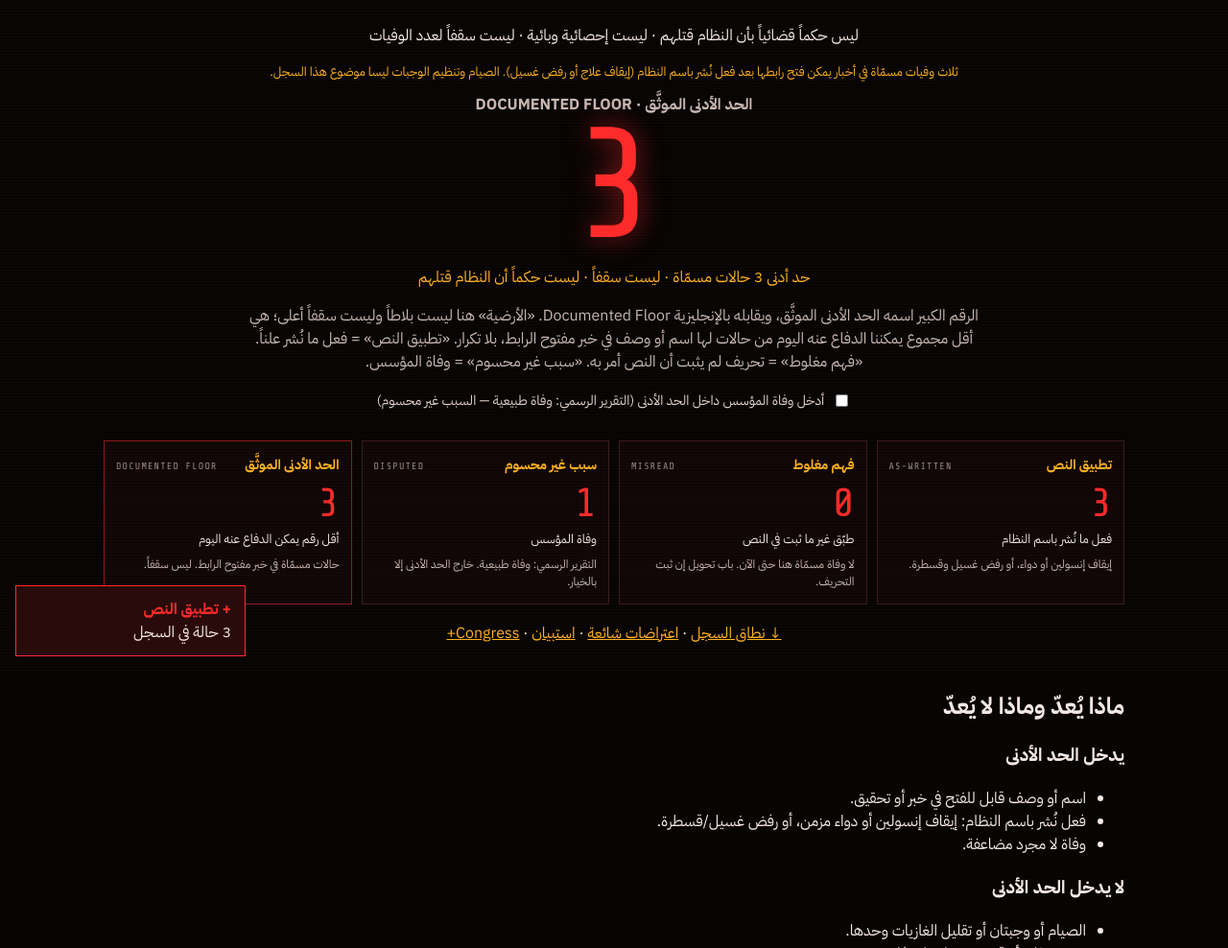
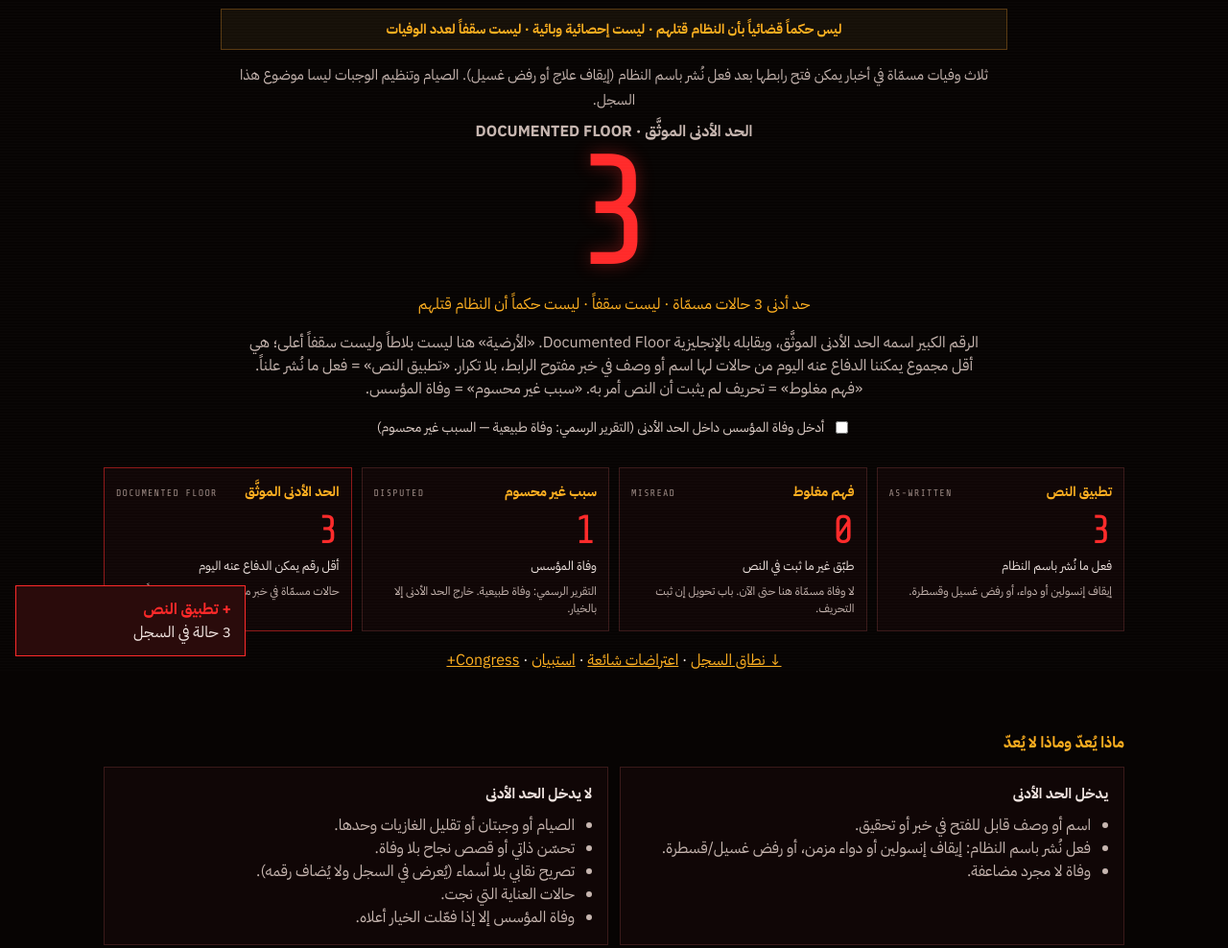
Before and after one commit to aejabri/tayyibat-deathtoll, a plain HTML site: page index.html in a window 1280 px wide. Shown: the part 100-1088 px from the top of the page at 96% size. Drawn offline with nearby package versions, Linux system fonts and the light colour scheme.

Commit message:
Styles for verdict strip, scope, and common-objections cards

```diff
--- a/styles.css
+++ b/styles.css
@@ -8,9 +8,10 @@ html,body { margin:0; padding:0; background:var(--bg); color:#f4e8e4; font-famil
 .top-meta { font-family:"Share Tech Mono",monospace; font-size:12px; color:var(--mute); display:flex; gap:16px; }
 main { max-width:1100px; margin:0 auto; padding:28px 18px 80px; }
 .hero { text-align:center; padding:24px 0 10px; }
-.eyebrow { color:var(--amber); letter-spacing:0; font-size:13px; }
+.verdict { max-width:820px; margin:0 auto 14px; padding:10px 14px; border:1px solid #5a3a12; background:#161008; color:var(--amber); font-size:14px; font-weight:700; letter-spacing:0; }
+.eyebrow { color:var(--mute); letter-spacing:0; font-size:15px; max-width:780px; margin:0 auto 8px; line-height:1.7; }
 .counter-label { font-family:"IBM Plex Sans Arabic",system-ui,sans-serif; color:var(--mute); letter-spacing:0; margin-top:8px; font-weight:700; }
-.counter { font-family:"Share Tech Mono",monospace; font-size:clamp(72px,18vw,164px); line-height:0.9; color:var(--red); text-shadow:0 0 28px rgba(255,42,42,0.55); animation:flicker 6s infinite; }
+.counter { font-family:"Share Tech Mono",monospace; font-size:clamp(72px,18vw,164px); line-height:0.9; color:var(--red); text-shadow:0 0 18px rgba(255,42,42,0.35); }
 .range { color:var(--amber); font-family:"IBM Plex Sans Arabic",system-ui,sans-serif; margin-top:8px; letter-spacing:0; }
 .hero-note { max-width:760px; margin:16px auto 0; color:var(--mute); }
 .toggle { display:inline-flex; gap:8px; align-items:center; margin-top:18px; color:#e0cfc8; font-size:14px; }
@@ -25,13 +26,20 @@ main { max-width:1100px; margin:0 auto; padding:28px 18px 80px; }
 .head p { margin:8px 0 0; color:var(--mute); font-size:12px; }
 .head.floor { border-color:#ff2a2a88; }
 @media (max-width:900px) { .heads { grid-template-columns:1fr 1fr; } }
+.scope, .objections { margin:36px 0; }
+.scope h2, .objections h2, .stats h2, .method h2, .log h2, .survey h2, .congress h2 { font-family:"IBM Plex Sans Arabic",system-ui,sans-serif; letter-spacing:0; font-size:16px; color:var(--amber); }
+.scope-grid, .obj-grid { display:grid; grid-template-columns:repeat(auto-fit,minmax(260px,1fr)); gap:12px; margin-top:12px; }
+.scope-grid article, .obj { border:1px solid var(--line); background:#100606; padding:16px; }
+.scope-grid h3, .obj h3 { margin:0 0 10px; font-size:15px; color:#f0e4e0; }
+.scope-grid ul { margin:0; padding-right:18px; color:var(--mute); }
+.obj p { color:var(--mute); line-height:1.7; font-size:14px; }
+.obj p strong { color:#f0e4e0; }
 .cats { display:grid; grid-template-columns:repeat(auto-fit,minmax(160px,1fr)); gap:12px; margin:36px 0; }
 .cat { background:var(--panel); border:1px solid var(--line); padding:14px; position:relative; }
 .cat.emerging::after { content:"EMERGING"; position:absolute; top:8px; left:8px; font-size:10px; color:var(--amber); font-family:"Share Tech Mono",monospace; }
 .cat .n { font-family:"Share Tech Mono",monospace; font-size:36px; color:var(--red); }
 .cat h3 { margin:0 0 6px; font-size:14px; }
 .cat p { margin:8px 0 0; color:var(--mute); font-size:12px; }
-.stats h2,.method h2,.log h2,.survey h2,.congress h2 { font-family:"IBM Plex Sans Arabic",system-ui,sans-serif; letter-spacing:0; font-size:16px; color:var(--amber); }
 .stat-grid { display:grid; grid-template-columns:repeat(auto-fit,minmax(240px,1fr)); gap:12px; }
 .stat { border:1px solid var(--line); background:#100606; padding:16px; }
 .stat b { display:block; font-size:34px; color:#fff; font-family:"Share Tech Mono",monospace; }
@@ -62,5 +70,4 @@ main { max-width:1100px; margin:0 auto; padding:28px 18px 80px; }
 .sresult .mute,.mute { color:var(--mute); font-size:13px; }
 footer { border-top:1px solid var(--line); padding:18px; color:#8a7a76; font-size:12px; text-align:center; }
 @keyframes pulse { 50% { opacity:0.35; } }
-@keyframes flicker { 0%,19%,21%,100% { opacity:1; } 20% { opacity:0.72; } }
 @media (max-width:640px) { .counter { font-size:84px; } .topbar { flex-direction:column; align-items:flex-start; gap:6px; } }
```
